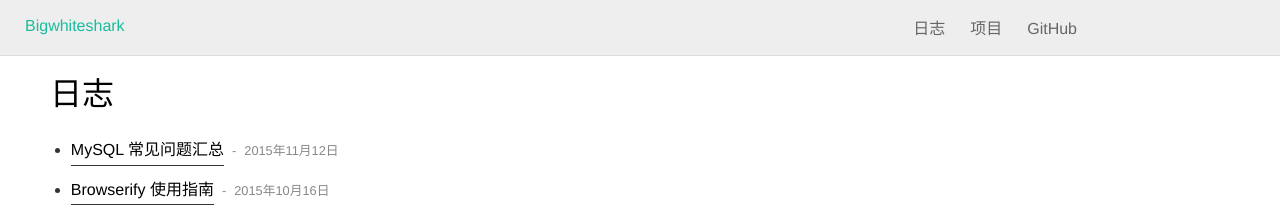
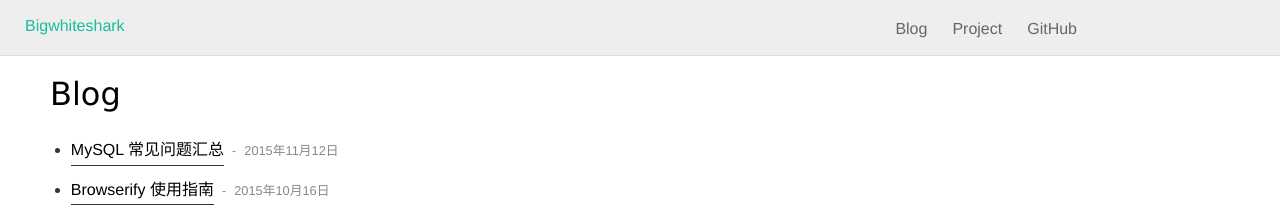
Before and after one commit to bigwhiteshark/bigwhiteshark.github.com, a Jekyll site: the page built from index.html, in a window 1280 px wide. Shown: the top 210 px of the page. Built offline with Jekyll 4.4.1, drawn with Linux system fonts in a browser that asks for light colours; nearby versions of some CDN libraries; Markdown is read by kramdown in place of the engine named in the settings; comment, search, counter and statistics services are not loaded.

Commit message:
first commit

```diff
--- a/_includes/header.html
+++ b/_includes/header.html
@@ -6,10 +6,10 @@
     </section>
     <div id="navbar">
         <ul id="navmenu">
-            <li><a href="/" id="home-menu">日志</a></li>
+            <li><a href="/" id="home-menu">Blog</a></li>
             <li class="">
                 <ul id="getting-started-menu" class="menu dropit">
-                    <li class="dropit-trigger"><a href="/project">项目</a>
+                    <li class="dropit-trigger"><a href="/project">Project</a>
                         <ul class="dropit-submenu" style="display: none;">
                             <li>
                                 <a href="/project/sojs/index.html">
--- a/index.html
+++ b/index.html
@@ -3,7 +3,7 @@ layout: default
 ---
 
 <article class="typo home">
-  <h1>日志</h1>
+  <h1>Blog</h1>
   <ul>
     {% for post in site.posts %}
       <li data-tags="{{ post.tags | jsonify | cgi_escape}}">
```
